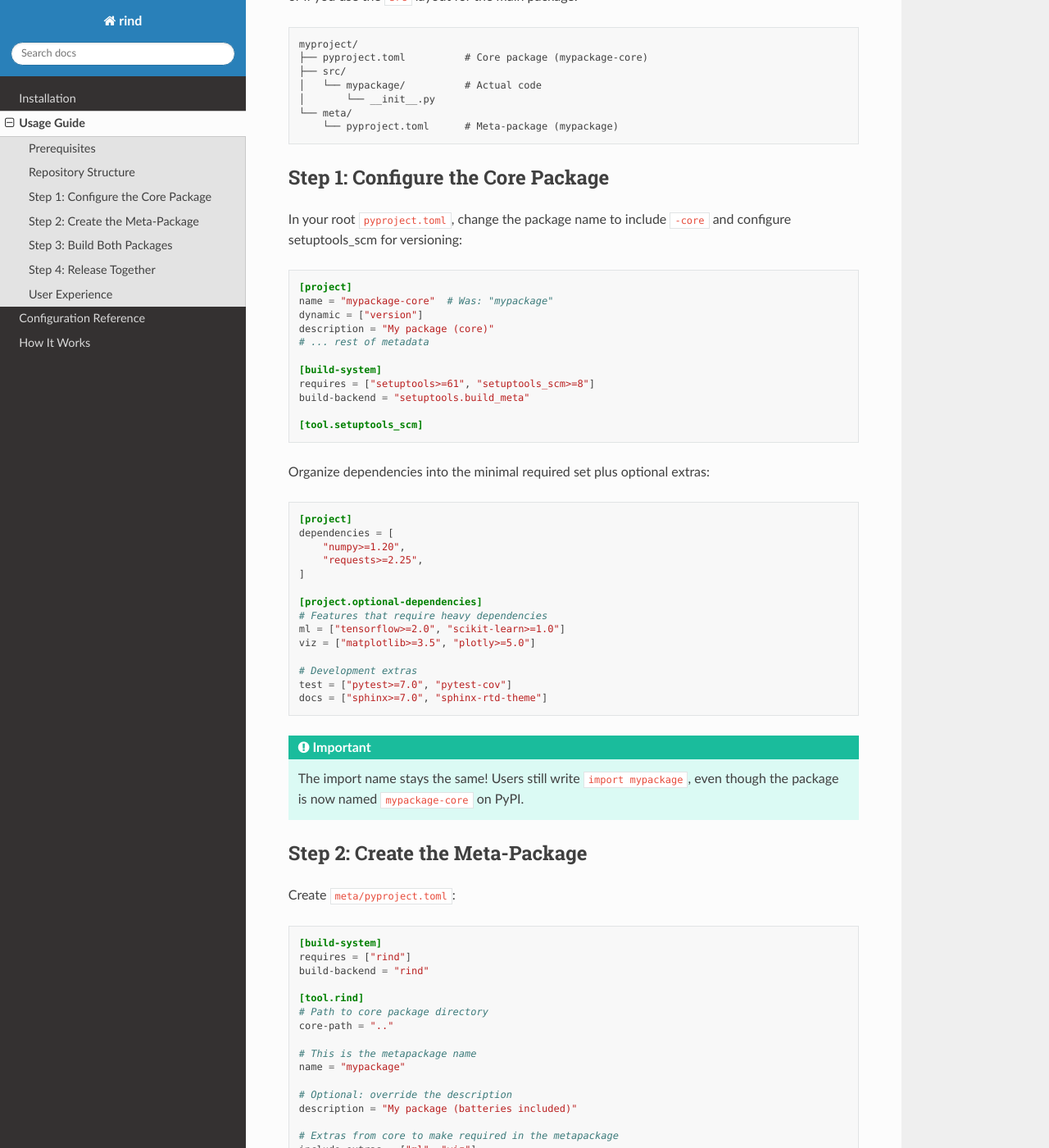
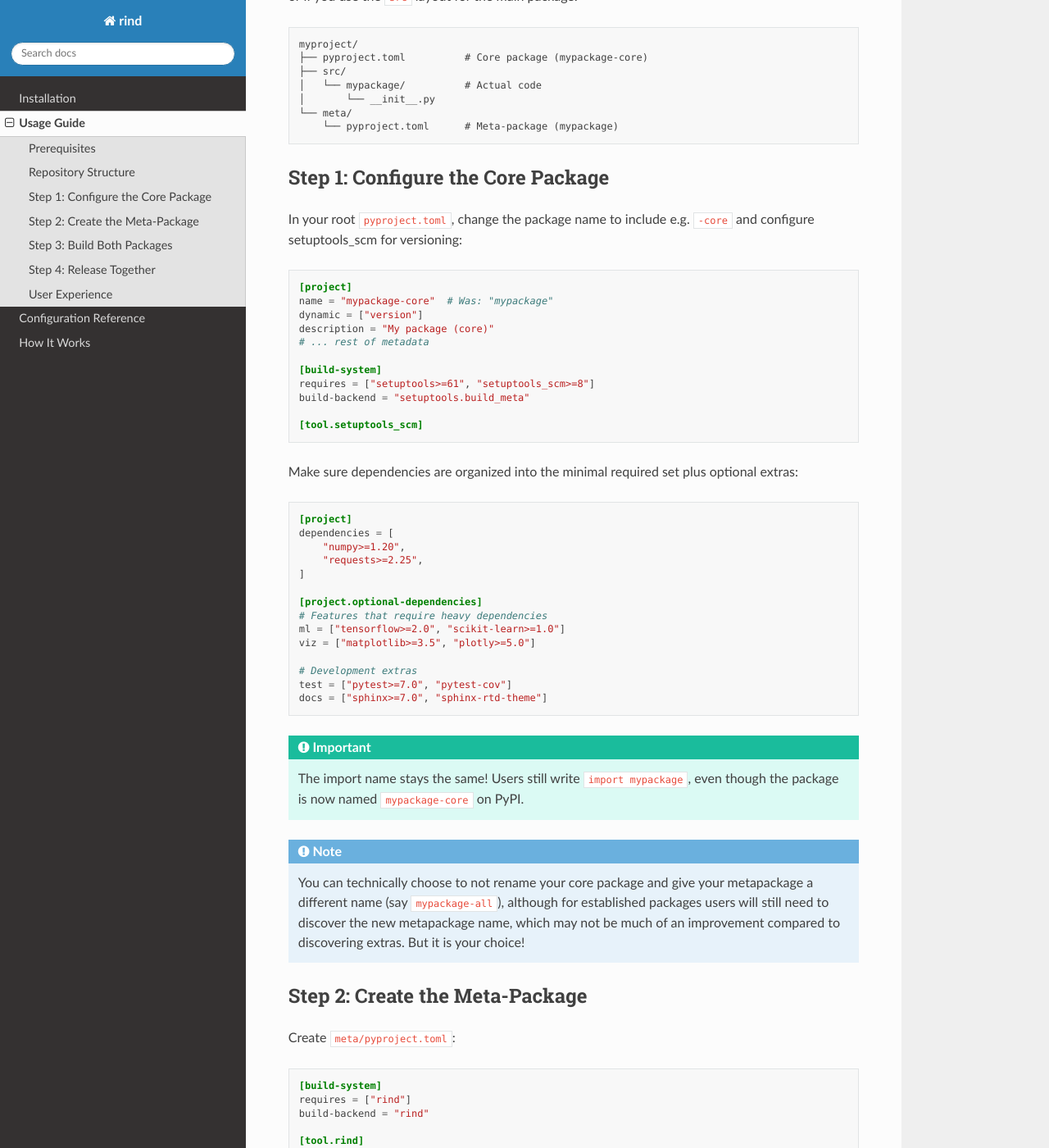
Before and after one commit to astrofrog/rind, a Sphinx documentation site: the page built from docs/usage.rst, in a window 1280 px wide and 1400 px high, scrolled down 779 px. Shown: the whole window at 82% size. Built offline with Sphinx 7.4.7 and the Read the Docs theme 3.1.0, drawn with Linux system fonts in a browser that asks for light colours.

Commit message:
Improve wording in set-up docs

```diff
--- a/docs/usage.rst
+++ b/docs/usage.rst
@@ -45,7 +45,7 @@ or if you use the ``src`` layout for the main package:
 Step 1: Configure the Core Package
 ----------------------------------
 
-In your root ``pyproject.toml``, change the package name to include ``-core``
+In your root ``pyproject.toml``, change the package name to include e.g. ``-core``
 and configure setuptools_scm for versioning:
 
 .. code-block:: toml
@@ -62,7 +62,7 @@ and configure setuptools_scm for versioning:
 
    [tool.setuptools_scm]
 
-Organize dependencies into the minimal required set plus optional extras:
+Make sure dependencies are organized into the minimal required set plus optional extras:
 
 .. code-block:: toml
 
@@ -85,6 +85,14 @@ Organize dependencies into the minimal required set plus optional extras:
 
    The import name stays the same! Users still write ``import mypackage``,
    even though the package is now named ``mypackage-core`` on PyPI.
+
+.. note::
+
+   You can technically choose to not rename your core package and give your
+   metapackage a different name (say ``mypackage-all``), although for
+   established packages users will still need to discover the new metapackage
+   name, which may not be much of an improvement compared to discovering extras.
+   But it is your choice!
 
 Step 2: Create the Meta-Package
 -------------------------------
```
